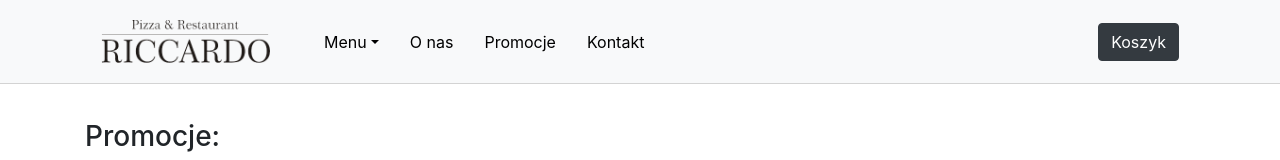
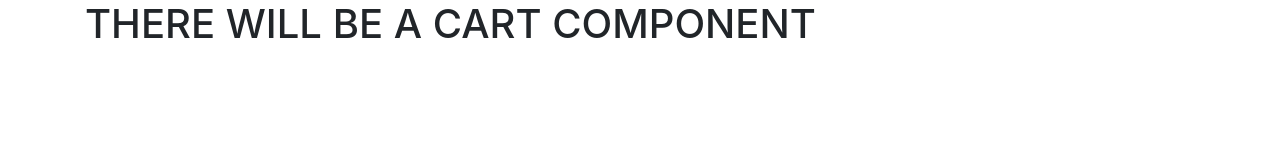
Before and after one commit to NorthWillov/riccardo, a React (Create React App) app: page /riccardo/cart in a window 1280 px wide. Before the commit this address led to /riccardo. Shown: the top 160 px of the page. Built offline with nearby package versions, Linux system fonts and the light colour scheme.

Commit message:
Add cart component

```diff
--- a/src/components/App.js
+++ b/src/components/App.js
@@ -1,5 +1,4 @@
 import React from "react";
-import MainNavbar from "./MainNavbar";
 import Routes from "./Routes";
 import { CartProvider } from "../contexts/CartContext";
 import { ToastProvider } from "../contexts/ToastContext";
@@ -15,7 +14,6 @@ function App() {
         <NewItemProvider>
           <CurrIngredientsProvider>
             <div className="App" id="home">
-              <MainNavbar />
               <Container fluid="lg">
                 <Routes />
               </Container>
--- /dev/null
+++ b/src/components/Cart.js
@@ -0,0 +1,11 @@
+import React from "react";
+
+function Cart(props) {
+  return (
+    <div>
+      <h1>THERE WILL BE A CART COMPONENT</h1>
+    </div>
+  );
+}
+
+export default Cart;
--- a/src/components/Contact.js
+++ b/src/components/Contact.js
@@ -3,7 +3,7 @@ import { Container, Row, Col } from "react-bootstrap";
 
 function Contact(props) {
   return (
-    <div
+    <section
       id="contact"
       className="mb-5 mt-5 "
       style={{
@@ -32,7 +32,7 @@ function Contact(props) {
           </Col>
         </Row>
       </Container>
-    </div>
+    </section>
   );
 }
 
--- a/src/components/Landing.js
+++ b/src/components/Landing.js
@@ -1,4 +1,5 @@
 import React, { useContext, useState } from "react";
+import MainNavbar from "./MainNavbar";
 import PizzasList from "./PizzasList";
 import LunchesList from "./LunchesList";
 import MakaronsList from "./MakaronsList";
@@ -56,6 +57,8 @@ function Landing(props) {
 
   return (
     <>
+      <MainNavbar />
+
       <Promotions />
 
       <Popular handlePizzaClick={handlePizzaClick} />
--- a/src/components/MainNavbar.js
+++ b/src/components/MainNavbar.js
@@ -11,6 +11,7 @@ import {
 import { ToastContext } from "../contexts/ToastContext";
 import { CartContext } from "../contexts/CartContext";
 import { formatter } from "../utils/formatter";
+import { Link } from "react-router-dom";
 import { withStyles } from "@material-ui/styles";
 import styles from "../styles/mainNavbarStyles";
 
@@ -79,14 +80,15 @@ function MainNavbar(props) {
             <Nav.Link href="#contact">Kontakt</Nav.Link>
           </Nav>
           <Nav>
+            <Link to="/riccardo/cart">
               <Button
-              onClick={() => console.log(cart)}
                 className="mr-3 ml-2"
                 style={{ maxWidth: "120px" }}
                 variant="dark"
               >
                 Koszyk {cart.length === 0 ? "" : `| ${cart.length} `}
               </Button>
+            </Link>
           </Nav>
         </Navbar.Collapse>
       </Container>
--- a/src/components/Routes.js
+++ b/src/components/Routes.js
@@ -1,11 +1,13 @@
 import React from "react";
 import { Switch, Route, Redirect } from "react-router-dom";
 import Landing from "./Landing";
+import Cart from "./Cart";
 
 function Routes(props) {
   return (
     <Switch>
       <Route exact path="/riccardo" render={() => <Landing />} />
+      <Route exact path="/riccardo/cart" render={() => <Cart />} />
       <Redirect to="/riccardo" />
     </Switch>
   );
```
Lines whose indentation alone changed are shown as unchanged.
